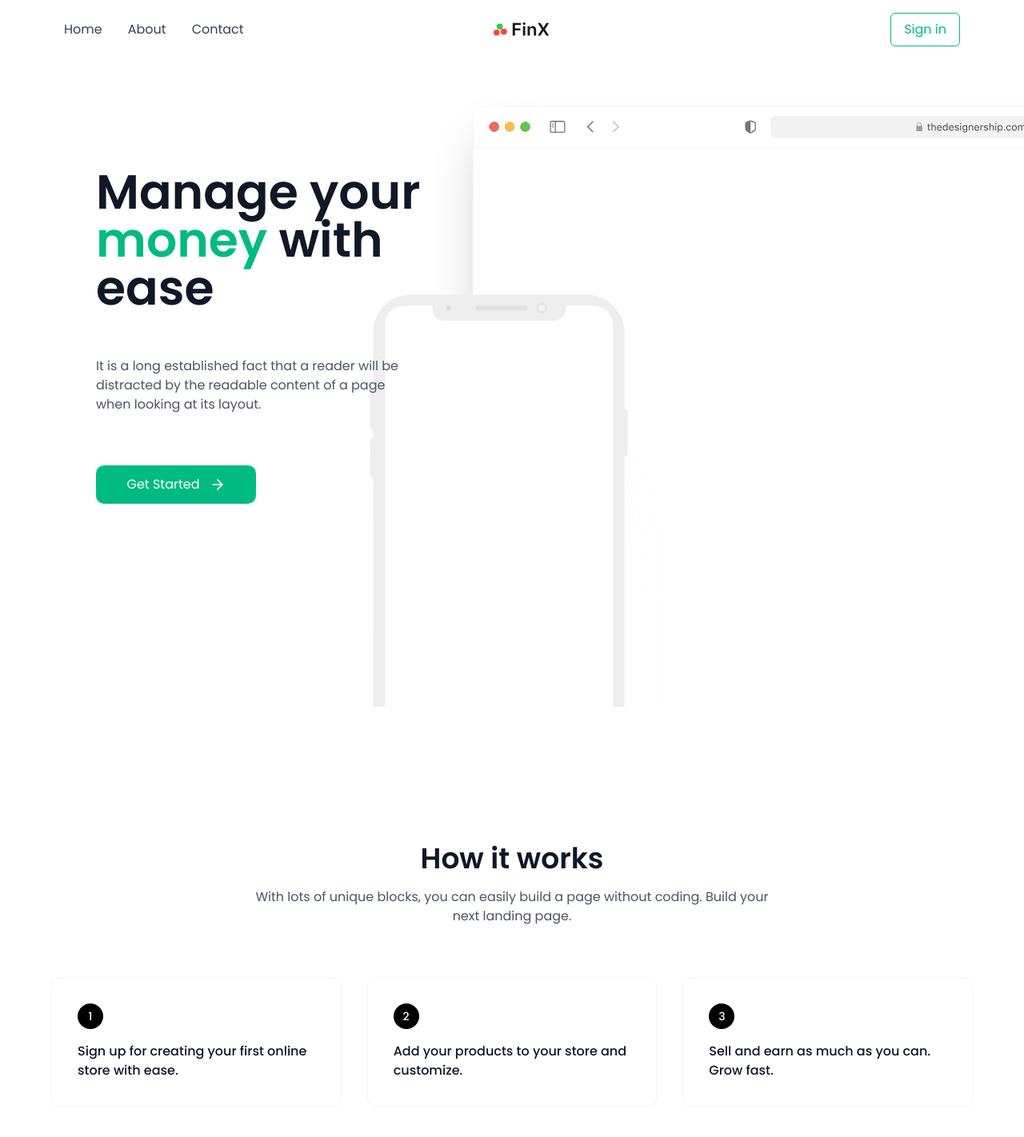
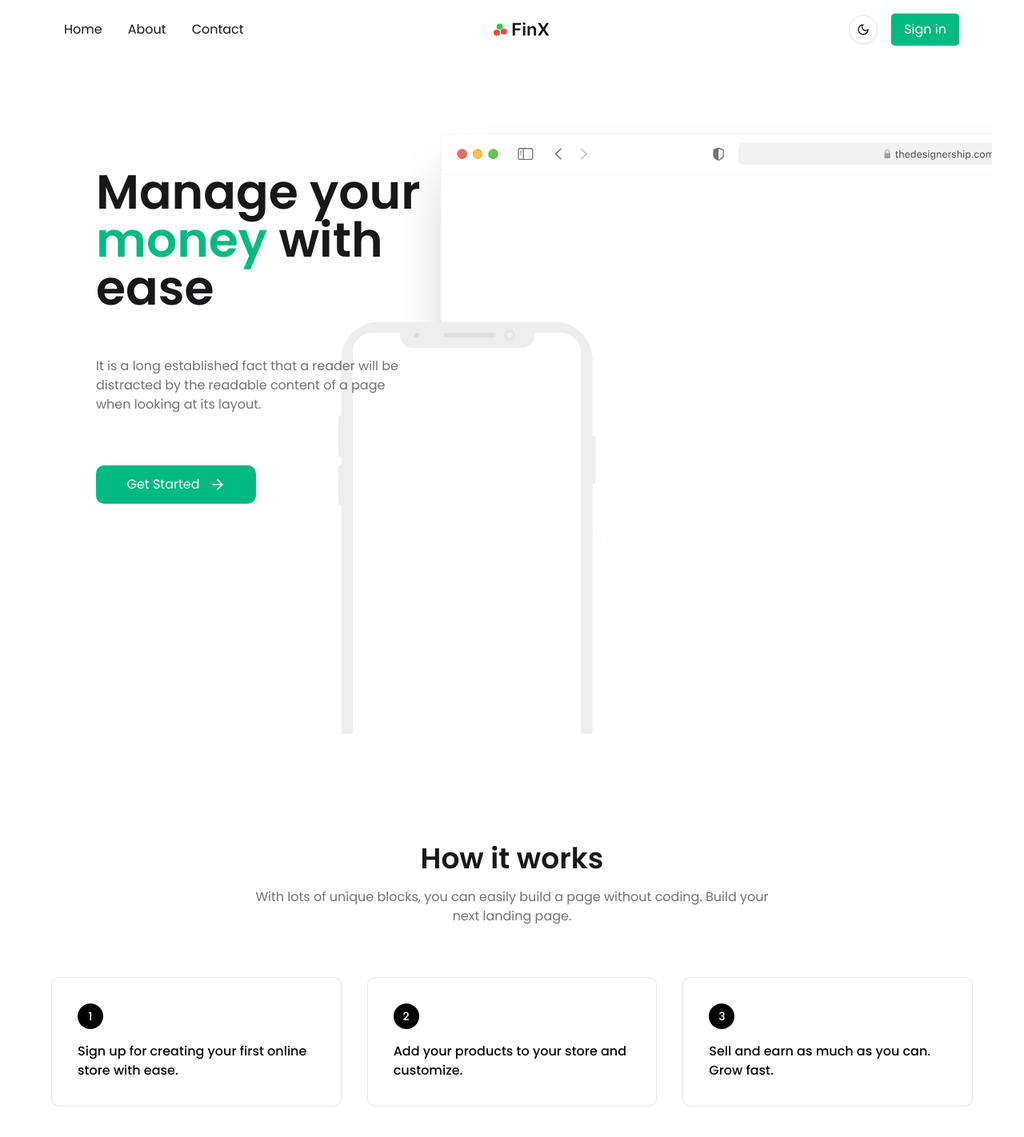
Before and after one commit to kalebefukuda/finx-dashboard, a Next.js app: page / in a window 1280 px wide. Shown: the top 1422 px of the page at 80% size. Built offline with nearby package versions, Linux system fonts and the light colour scheme.

Commit message:
add light and dark theme, some refactors and added colors in global.css

```diff
--- a/src/app/(public)/forgot-password/page.tsx
+++ b/src/app/(public)/forgot-password/page.tsx
@@ -11,6 +11,7 @@ import { useState } from "react";
 import { useForm } from "react-hook-form"
 import { z } from "zod"
 import { zodResolver } from "@hookform/resolvers/zod"
+import { useMountedTheme } from "@/hooks/use-mounted-theme"
 
 
 const emailSchema = z.object({
@@ -23,6 +24,7 @@ export default function ForgotPassword(){
   const [loading, setLoading] = useState(false)
   const [email,setEmail] = useState("")
   const [message,setMessage] = useState("")
+  const { theme, setTheme, mounted } = useMountedTheme()
 
   const {
     register,
@@ -51,12 +53,19 @@ export default function ForgotPassword(){
 
           <div className="flex px-2 mt-2">
             <Link href="/">
-              <Image src="/images/finx-logo.svg" width={70} height={24} alt="FinX logo" />
+             {mounted && (
+                <Image
+                  src={theme === "dark" ? "/images/finx-logo-light.svg" : "/images/finx-logo.svg"}
+                  width={70}
+                  height={24}
+                  alt="FinX Logo"
+                />
+              )}
             </Link>
           </div>
           <div className="flex min-h-full h-screen flex-col justify-center">
             <div className="sm:mx-auto sm:w-full sm:max-w-sm flex flex-col justify-center items-center">
-              <h2 className="mt-10 text-center text-3xl font-bold tracking-tight text-gray-900">Reset Your Password</h2>
+              <h2 className="mt-10 text-center text-3xl font-bold tracking-tight text-[var(--foreground)]">Reset Your Password</h2>
             </div>
 
             <div className="mt-10 sm:mx-auto sm:w-full sm:max-w-sm">
--- a/src/app/(public)/reset-password/page.tsx
+++ b/src/app/(public)/reset-password/page.tsx
@@ -20,6 +20,7 @@ import {
   AlertDialogCancel,
   AlertDialogAction
 } from "@/components/ui/alert-dialog"
+import { useMountedTheme } from "@/hooks/use-mounted-theme"
 
 
 export default function ResetPasswordPage() {
@@ -27,6 +28,7 @@ export default function ResetPasswordPage() {
   const [password, setPassword] = useState("");
   const [confirm, setConfirm] = useState("");
   const [loading, setLoading] = useState(false);
+  const { theme, setTheme, mounted } = useMountedTheme()
 
   useEffect(() => {
     const hash = window.location.hash;
@@ -68,13 +70,20 @@ export default function ResetPasswordPage() {
     <div className="flex flex-col px-10 py-4">
       <div className="flex px-2 mt-2">
         <Link href="/">
-          <Image src="/images/finx-logo.svg" width={70} height={24} alt="FinX logo" />
+         {mounted && (
+            <Image
+              src={theme === "dark" ? "/images/finx-logo-light.svg" : "/images/finx-logo.svg"}
+              width={70}
+              height={24}
+              alt="FinX Logo"
+            />
+          )}
         </Link>
       </div>
 
       <div className="flex min-h-full h-screen flex-col justify-center">
         <div className="sm:mx-auto sm:w-full sm:max-w-sm flex flex-col justify-center items-center">
-          <h2 className="mt-10 text-center text-3xl font-bold tracking-tight text-gray-900">
+          <h2 className="mt-10 text-center text-3xl font-bold tracking-tight text-[var(--foreground)]">
             Reset Password
           </h2>
         </div>
--- a/src/app/(public)/sign-in/page.tsx
+++ b/src/app/(public)/sign-in/page.tsx
@@ -11,6 +11,7 @@ import { z } from "zod"
 import { zodResolver } from "@hookform/resolvers/zod"
 import { supabase } from "@/lib/supabase/supabaseClient"
 import { Toaster, toast } from "sonner"
+import { useMountedTheme } from "@/hooks/use-mounted-theme"
 
 const loginSchema = z.object({
   email: z.string().email("Invalid email"),
@@ -29,6 +30,8 @@ export default function SignIn() {
   } = useForm<LoginFormValues>({
     resolver: zodResolver(loginSchema),
   })
+
+  const { theme, setTheme, mounted } = useMountedTheme()
 
   const handleLogin = async (data: LoginFormValues) => {
     setLoading(true)
@@ -73,12 +76,19 @@ export default function SignIn() {
 
       <div className="flex px-2 mt-2">
         <Link href="/">
-          <Image src="/images/finx-logo.svg" width={70} height={24} alt="FinX logo" />
+          {mounted && (
+            <Image
+              src={theme === "dark" ? "/images/finx-logo-light.svg" : "/images/finx-logo.svg"}
+              width={70}
+              height={24}
+              alt="FinX Logo"
+            />
+          )}
         </Link>
       </div>
       <div className="flex min-h-full h-screen flex-col justify-center items-center">
         <div className="sm:mx-auto sm:w-full sm:max-w-sm flex flex-col justify-center items-center">
-          <h2 className="text-center text-3xl font-bold tracking-tight text-gray-900">Sign in to your account</h2>
+          <h2 className="text-center text-3xl font-bold tracking-tight text-[var(--foreground)]">Sign In to your account</h2>
         </div>
 
         <div className="mt-10 sm:mx-auto sm:w-full sm:max-w-sm">
@@ -131,7 +141,7 @@ export default function SignIn() {
                 <Separator className="w-full" />
               </div>
               <div className="relative flex justify-center text-xs">
-                <span className="bg-white px-2 text-gray-500">Or continue with</span>
+                <span className="bg-[var(--color-background-separator)] px-2 text-gray-500">Or continue with</span>
               </div>
             </div>
 
--- a/src/app/(public)/sign-up/page.tsx
+++ b/src/app/(public)/sign-up/page.tsx
@@ -11,6 +11,7 @@ import { z } from "zod"
 import { zodResolver } from "@hookform/resolvers/zod"
 import { supabase } from "@/lib/supabase/supabaseClient"
 import { Toaster, toast } from "sonner"
+import { useMountedTheme } from "@/hooks/use-mounted-theme"
 
 const loginSchema = z.object({
     name: z
@@ -33,6 +34,8 @@ export default function SignUp() {
   } = useForm<LoginFormValues>({
     resolver: zodResolver(loginSchema),
   })
+
+  const { theme, setTheme, mounted } = useMountedTheme()
 
   const handleSignUp = async (data: LoginFormValues) => {
     setLoading(true)
@@ -88,12 +91,19 @@ export default function SignUp() {
 
       <div className="flex px-2 mt-2">
         <Link href="/">
-          <Image src="/images/finx-logo.svg" width={70} height={24} alt="FinX logo" />
+          {mounted && (
+            <Image
+              src={theme === "dark" ? "/images/finx-logo-light.svg" : "/images/finx-logo.svg"}
+              width={70}
+              height={24}
+              alt="FinX Logo"
+            />
+          )}
         </Link>
       </div>
       <div className="flex min-h-full h-screen flex-col justify-center">
         <div className="sm:mx-auto sm:w-full sm:max-w-sm flex flex-col justify-center items-center">
-          <h2 className="mt-10 text-center text-3xl font-bold tracking-tight text-gray-900">Create your account</h2>
+          <h2 className="mt-10 text-center text-3xl font-bold tracking-tight text-[var(--foreground)]">Create Your Account</h2>
         </div>
 
         <div className="mt-10 sm:mx-auto sm:w-full sm:max-w-sm">
@@ -147,7 +157,7 @@ export default function SignUp() {
                 <Separator className="w-full" />
               </div>
               <div className="relative flex justify-center text-xs">
-                <span className="bg-white px-2 text-gray-500">Or with</span>
+                <span className="bg-[var(--color-background-separator)] px-2 text-gray-500">Or with</span>
               </div>
             </div>
 
--- a/src/app/layout.tsx
+++ b/src/app/layout.tsx
@@ -1,11 +1,18 @@
 import "./globals.css";
 import { Poppins } from "next/font/google";
+import { ThemeProvider } from "@/components/theme-provider";
+import type { Metadata } from "next"
 
 const poppins = Poppins({
   subsets: ["latin"],
   weight: ["300", "400", "500", "600", "700"],
   variable: "--font-poppins",
 });
+
+export const metadata: Metadata = {
+  title: "FinX - Manage your money with ease",
+  description: "Financial management platform",
+}
 
 export default function RootLayout({
   children,
@@ -15,7 +22,9 @@ export default function RootLayout({
   return (
     <html suppressHydrationWarning lang="en">
       <body className="font-poppins">
-        {children}
+      <ThemeProvider attribute="class" defaultTheme="system" enableSystem disableTransitionOnChange>
+          {children}
+        </ThemeProvider>
       </body>
     </html>
   );
--- a/src/app/page.tsx
+++ b/src/app/page.tsx
@@ -1,16 +1,20 @@
 "use client"
-import Image from "next/image";
-import { ArrowRight } from 'lucide-react';
-import Link from "next/link";
-import { useEffect, useState  } from "react"
+
+import Image from "next/image"
+import { ArrowRight, Moon, Sun } from "lucide-react"
+import Link from "next/link"
+import { useEffect, useState } from "react"
 import { useRouter } from "next/navigation"
+import { useTheme } from "next-themes"
+import { Button } from "@/components/ui/button"
 
 export default function Home() {
   const router = useRouter()
-  const [isClient, setIsClient] = useState(false)
+  const { theme, setTheme } = useTheme()
+  const [mounted, setMounted] = useState(false)
 
   useEffect(() => {
-    setIsClient(true)
+    setMounted(true)
 
     const hash = window.location.hash
     const params = new URLSearchParams(hash.substring(1))
@@ -21,46 +25,69 @@ export default function Home() {
     }
   }, [router])
 
-  if (!isClient) return null
+  if (!mounted) return null
+
   return (
-
-    <div className="min-h-screen px-10 flex flex-col  ">
+    <div className="min-h-screen px-10 bg-[var(--background)] text-[var(--foreground)] transition-colors">
+      {/* HEADER */}
       <header className="flex justify-between items-center px-10 py-4">
         <nav className="flex space-x-8">
-          <a href="#home" className="text-gray-700 hover:text-gray-900">Home</a>
-          <a href="#about" className="text-gray-700 hover:text-gray-900">About</a>
-          <a href="#contact" className="text-gray-700 hover:text-gray-900">Contact</a>
+          <a href="#home" className="hover:text-[var(--color-primary)] transition-colors">Home</a>
+          <a href="#about" className="hover:text-[var(--color-primary)] transition-colors">About</a>
+          <a href="#contact" className="hover:text-[var(--color-primary)] transition-colors">Contact</a>
         </nav>
-        <div className="text-xl font-bold text-gray-900">
-          <Image
-            src="/images/finx-logo.svg"
-            width={70}
-            height={24}
-            alt="Picture of the author"
-          />
+
+        {mounted && (
+        <div className="text-xl font-bold">
+          {theme === "dark" ? (
+            <Image src="/images/finx-logo-light.svg" width={70} height={24} alt="FinX Logo" />
+          ) : (
+            <Image src="/images/finx-logo.svg" width={70} height={24} alt="FinX Logo" />
+          )}
         </div>
-        <div className="w-50 flex justify-end">
-            <Link className="border-1 border-primary-light text-primary-light px-4 py-2 rounded-sm cursor-pointer transition duration-300 hover:bg-primary-hover-light hover:text-white" href="/sign-in">Sign in</Link>
+      )}
+
+        <div className="w-50 flex items-center justify-end gap-4">
+          <Button
+            variant="outline"
+            size="icon"
+            onClick={() => setTheme(theme === "dark" ? "light" : "dark")}
+            aria-label="Toggle theme"
+            className="rounded-full cursor-pointer"
+          >
+            {theme === "dark" ? <Sun className="h-5 w-5" /> : <Moon className="h-5 w-5" />}
+          </Button>
+
+          <Link
+            href="/sign-in"
+            className="bg-[var(--color-backgrond-specific)] duration-300 border-[1px] hover:border-[var(--color-backgrond-specific)] text-[var(--color-primary-foreground)] px-4 py-2 rounded-sm transition hover:bg-[var(--color-backgrond-specific-hover)] hover:text-white"
+          >
+            Sign in
+          </Link>
         </div>
-
       </header>
 
-      <section className="flex md:flex-row items-center justify-between md:px-20 py-34 w-full">
+      {/* HERO */}
+      <section id="home" className="flex md:flex-row items-center justify-between md:px-20 py-34 w-full relative">
         <div className="max-w-lg flex flex-col gap-10 z-10">
-          <h1 className="text-6xl font-semibold text-gray-900">
-            Manage your <span className="text-primary-light">money</span> with ease
+          <h1 className="text-6xl font-semibold">
+            Manage your <span className="text-[var(--color-primary)]">money</span> with ease
           </h1>
-          <p className="text-gray-600 mt-4 w-100">
+          <p className="text-[var(--muted-foreground)] mt-4 w-100">
             It is a long established fact that a reader will be distracted by the readable content of a page when looking at its layout.
           </p>
-          <Link href='/sign-in' className="flex justify-center items-center gap-3 mt-6  bg-primary-light text-white px-6 py-3 rounded-lg w-[200px] transition duration-200 hover:bg-primary-hover-light cursor-pointer">
+          <Link
+            href="/sign-in"
+            className="flex justify-center items-center gap-3 mt-6 bg-[var(--color-primary)] text-[var(--color-primary-foreground)] px-6 py-3 rounded-lg w-[200px] transition hover:bg-[var(--color-primary-hover-light)]"
+          >
             Get Started
             <ArrowRight size={20} />
           </Link>
         </div>
 
+        {/* Imagem ao fundo */}
         <div className="flex justify-end w-full right-0 absolute mt-40">
-          <div className="relative w-[940px] h-[700] ">
+          <div className="relative w-[940px] h-[700px]">
             <Image
               src="/images/Group59.svg"
               width={1600}
@@ -70,52 +97,36 @@ export default function Home() {
             />
           </div>
         </div>
-
       </section>
 
-      <section className="mt-40 py-24 md:py-32">
+      {/* HOW IT WORKS */}
+      <section id="about" className="mt-40 py-24 md:py-32">
         <div className="container mx-auto px-4 md:px-6">
           <div className="text-center mb-16">
-          <h2 className="text-4xl font-semibold text-gray-900 mb-4">How it works</h2>
-          <p className="text-gray-600 max-w-2xl mx-auto">
+            <h2 className="text-4xl font-semibold mb-4">How it works</h2>
+            <p className="text-[var(--muted-foreground)] max-w-2xl mx-auto">
               With lots of unique blocks, you can easily build a page without coding. Build your next landing page.
             </p>
           </div>
 
           <div className="grid grid-cols-1 md:grid-cols-3 gap-8 max-w-6xl mx-auto">
-          {/* Step 1 */}
-          <div className="bg-white p-8 rounded-lg border border-gray-100 relative hover:shadow-[0_0_30px_rgba(0,187,129,0.2)] transition duration-300">
+            {[1, 2, 3].map((step) => (
+              <div key={step} className="bg-[var(--card)] text-[var(--card-foreground)] p-8 rounded-lg border border-[var(--border)] relative hover:shadow-[0_0_30px_rgba(0,187,129,0.2)] transition duration-300">
                 <div className="absolute top-8 left-8 w-8 h-8 bg-black rounded-full flex items-center justify-center text-white font-medium text-sm">
-              1
+                  {step}
                 </div>
                 <div className="pt-12">
-              <p className="font-medium text-gray-900">Sign up for creating your first online store with ease.</p>
+                  <p className="font-medium">
+                    {step === 1 && "Sign up for creating your first online store with ease."}
+                    {step === 2 && "Add your products to your store and customize."}
+                    {step === 3 && "Sell and earn as much as you can. Grow fast."}
+                  </p>
                 </div>
               </div>
-
-          {/* Step 2 - with glow effect */}
-          <div className="bg-white p-8 rounded-lg border border-gray-100 relative hover:shadow-[0_0_30px_rgba(0,187,129,0.2)] transition duration-300">
-            <div className="absolute top-8 left-8 w-8 h-8 bg-black rounded-full flex items-center justify-center text-white font-medium text-sm">
-              2
-            </div>
-            <div className="pt-12">
-              <p className="font-medium text-gray-900">Add your products to your store and customize.</p>
-            </div>
-          </div>
-
-          {/* Step 3 */}
-          <div className="bg-white p-8 rounded-lg border border-gray-100 relative hover:shadow-[0_0_30px_rgba(0,187,129,0.2)] transition duration-300">
-            <div className="absolute top-8 left-8 w-8 h-8 bg-black rounded-full flex items-center justify-center text-white font-medium text-sm">
-              3
-            </div>
-            <div className="pt-12">
-              <p className="font-medium text-gray-900">Sell and earn as much as you can. Grow fast.</p>
-            </div>
-          </div>
+            ))}
           </div>
         </div>
       </section>
-
     </div>
-  );
+  )
 }
--- a/src/components/dashboard/custom-sidebar.tsx
+++ b/src/components/dashboard/custom-sidebar.tsx
@@ -20,26 +20,35 @@ import {
   BarChart3,
   Target,
   LineChart,
-  Timer,
+  Bot,
 } from "lucide-react"
+import { useMountedTheme } from "@/hooks/use-mounted-theme"
 
 const menuItems = [
   { title: "Dashboard", icon: Home, href: "/" },
-  { title: "Lançamentos", icon: ListOrdered, href: "/lancamentos" },
+  { title: "Lançamentos", icon: ListOrdered, href: "/movements" },
   { title: "Gráficos", icon: BarChart3, href: "/graficos" },
-  { title: "Metas", icon: Target, href: "/metas" },
-  { title: "Investimentos", icon: LineChart, href: "/investimentos" },
-  { title: "Orçamento", icon: Timer, href: "/orcamento" },
+  { title: "Metas", icon: Target, href: "/goals" },
+  { title: "Investimentos", icon: LineChart, href: "/investments" },
+  { title: "Análise", icon: Bot, href: "/ai-review" },
 ]
 
 export function CustomSidebar() {
   const pathname = usePathname()
+  const { theme, setTheme, mounted } = useMountedTheme()
 
   return (
     <Sidebar>
       <SidebarHeader>
         <div className="flex items-center gap-2 px-4 py-2">
-          <Image src="/images/finx-logo.svg" width={60} height={24} alt="FinX logo" />
+          {mounted && (
+            <Image
+              src={theme === "dark" ? "/images/finx-logo-light.svg" : "/images/finx-logo.svg"}
+              width={70}
+              height={24}
+              alt="FinX Logo"
+            />
+          )}
         </div>
       </SidebarHeader>
 
--- /dev/null
+++ b/src/components/theme-provider.tsx
@@ -0,0 +1,12 @@
+"use client"
+
+import * as React from "react"
+import { ThemeProvider as NextThemesProvider, ThemeProviderProps as NextThemesProviderProps } from "next-themes"
+
+interface ThemeProviderProps extends NextThemesProviderProps {
+  children: React.ReactNode
+}
+
+export function ThemeProvider({ children, ...props }: ThemeProviderProps) {
+  return <NextThemesProvider {...props}>{children}</NextThemesProvider>
+}
--- /dev/null
+++ b/src/hooks/use-mounted-theme.ts
@@ -0,0 +1,15 @@
+"use client"
+
+import { useEffect, useState } from "react"
+import { useTheme } from "next-themes"
+
+export function useMountedTheme() {
+  const { theme, setTheme, systemTheme } = useTheme()
+  const [mounted, setMounted] = useState(false)
+
+  useEffect(() => {
+    setMounted(true)
+  }, [])
+
+  return { theme, setTheme, systemTheme, mounted }
+}
```
Also changed, not shown: src/app/globals.css (+14 -7 lines), public/images/finx-logo-light.svg (added). Lines whose indentation alone changed are shown as unchanged.
